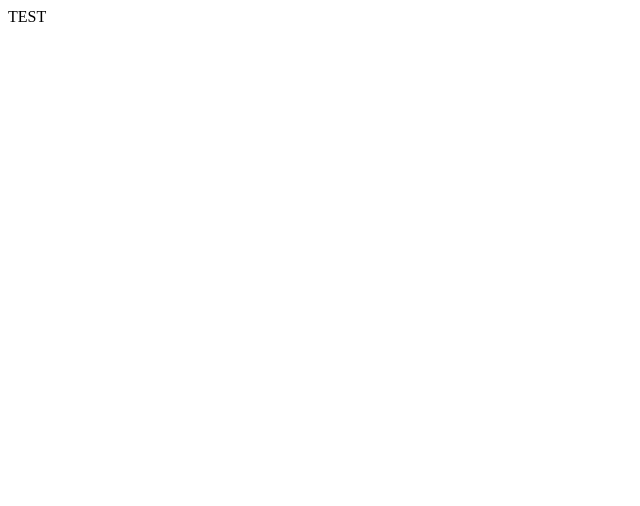
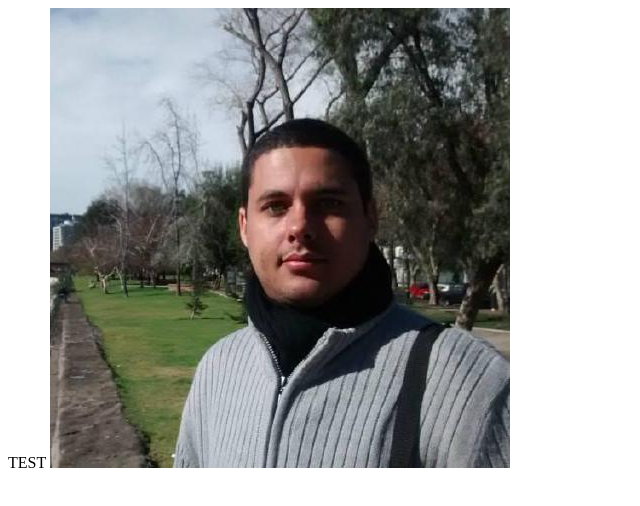
Before and after one commit to CarlosEFML/CarlosEFML.github.io, a plain HTML site: page index.html in a window 1280 px wide. Shown: the whole page, without its empty margins (0-640 px from the left). Drawn offline with Linux system fonts and the light colour scheme.

Commit message:
Adding image

```diff
--- a/index.html
+++ b/index.html
@@ -1 +1,4 @@
+<html>
 TEST
+<img src="foto.jpg">
+</html>
```
Also changed, not shown: foto.jpg (added).
